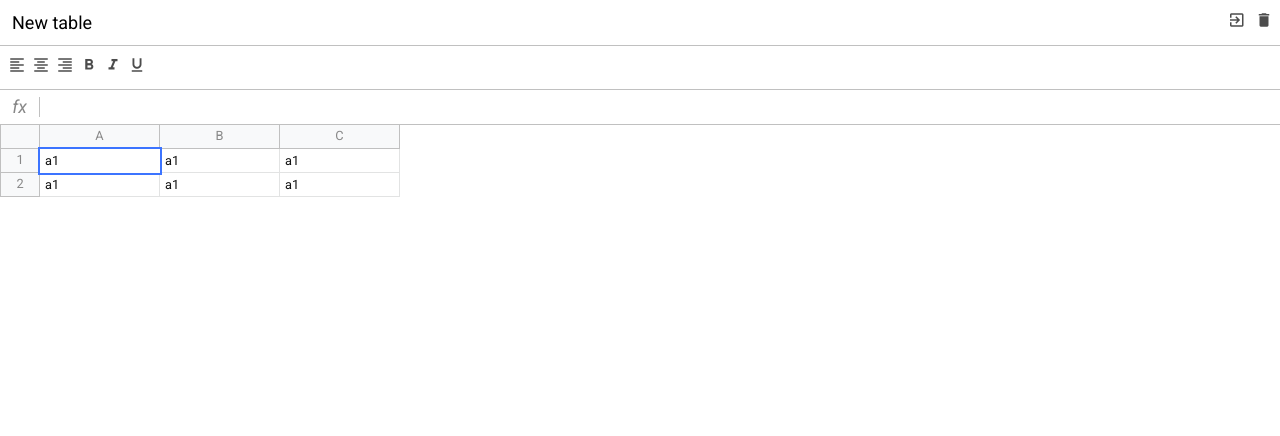
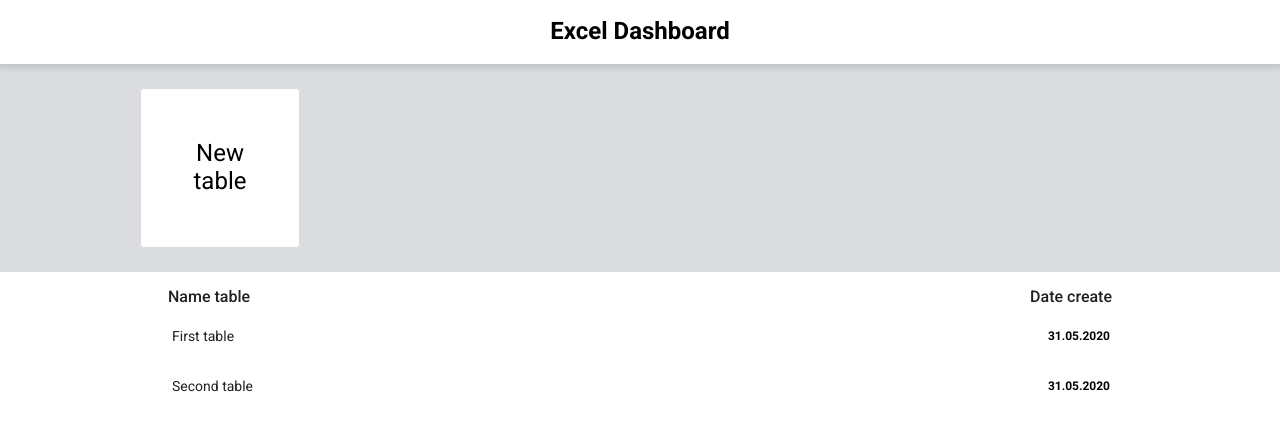
Before and after one commit to tanjuha/js_practice, a website built with webpack: page src/index.html in a window 1280 px wide. Built offline with nearby package versions, Linux system fonts and the light colour scheme.

Commit message:
+ dashboard style

```diff
--- a/src/index.html
+++ b/src/index.html
@@ -9,110 +9,36 @@
         rel="stylesheet">
 </head>
 <body>
-  <div id="app" class="container">
-    <div class="excel">
-      <div class="excel__header">
-        <input class="input" type="text" placeholder="New table" value="New table">
-        <div>
-          <div class="button">
-            <span class="material-icons">
-              exit_to_app
-            </span>
+  <div id="app">
+      <div class="db">
+          <div class="db__header">
+              <h1> Excel Dashboard</h1>
           </div>
-          <div class="button">
-            <span class="material-icons">
-              delete
-            </span>
-          </div>
-        </div>
-      </div>
-      <div class="excel__toolbar">
-        <div class="button">
-          <span class="material-icons">
-            format_align_left
-          </span>
-        </div>
-        <div class="button">
-          <span class="material-icons">
-            format_align_center
-          </span>
-        </div>
-        <div class="button">
-          <span class="material-icons">
-            format_align_right
-          </span>
-        </div>
-        <div class="button">
-          <span class="material-icons">
-            format_bold
-          </span>
-        </div>
-        <div class="button">
-          <span class="material-icons">
-            format_italic
-          </span>
-        </div>
-        <div class="button">
-          <span class="material-icons">
-            format_underlined
-          </span>
-        </div>
-      </div>
-      <div class="excel__formula">
-        <div class="info">fx</div>
-        <div class="input" contenteditable spellcheck="false"></div>
-      </div>
-      <div class="excel__table">
-          <div class="row">
-              <div class="row-info">
-
-              </div>
-              <div class="row-data">
-                  <div class="column">
-                      A
-                  </div>
-                  <div class="column">
-                      B
-                  </div>
-                  <div class="column">
-                      C
-                  </div>
+          <div class="db__new">
+              <div class="db__view">
+                  <a href="#" class="db__create">
+                      New <br> table
+                  </a>
               </div>
           </div>
-          <div class="row">
-              <div class="row-info">
-                  1
+          <div class="db__table db__view">
+              <div class="db__list-header">
+                  <span>Name table</span>
+                  <span>Date create</span>
               </div>
-              <div class="row-data">
-                  <div class="cell selected" contenteditable >
-                      a1
-                  </div>
-                  <div class="cell" contenteditable >
-                      a1
-                  </div>
-                  <div class="cell" contenteditable >
-                      a1
-                  </div>
-              </div>
-          </div>
-          <div class="row">
-              <div class="row-info">
-                  2
-              </div>
-              <div class="row-data">
-                  <div class="cell" contenteditable >
-                      a1
-                  </div>
-                  <div class="cell" contenteditable >
-                      a1
-                  </div>
-                  <div class="cell" contenteditable >
-                      a1
-                  </div>
-              </div>
+              <ul class="db__list">
+                  <li class="db__record">
+                      <a href="">First table</a>
+                      <strong>31.05.2020</strong>
+                  </li>
+                  <li class="db__record">
+                      <a href="">Second table</a>
+                      <strong>31.05.2020</strong>
+                  </li>
+              </ul>
           </div>
       </div>
-    </div>
+
   </div>
 </body>
 </html>
--- a/src/scss/_mixins.scss
+++ b/src/scss/_mixins.scss
@@ -1,4 +1,4 @@
-@mixin button ($color: green) {
+@mixin button($color: green) {
   height: 24px;
   min-width: 24px;
   padding: 3px;
@@ -19,5 +19,10 @@
     background: #eee;
     cursor: pointer;
   }
+}
 
+@mixin clear-list() {
+  list-style: none;
+  margin: 0;
+  padding: 0;
 }
--- a/src/scss/_variables.scss
+++ b/src/scss/_variables.scss
@@ -2,6 +2,7 @@ $header-height: 45px;
 $toolbar-height: 45px;
 $formula-height: 35px;
 $row-height: 24px;
+$db-dashboard-height: 64px;
 $info-cell-width: 40px;
 $cell-width: 120px;
 $border-color: #c0c0c0;
--- /dev/null
+++ b/src/scss/dashboard.scss
@@ -0,0 +1,93 @@
+@import 'variables';
+@import 'mixins';
+
+.db {
+
+  &__header {
+    position: fixed;
+    top: 0;
+    left: 0;
+    right: 0;
+    height: $db-dashboard-height;
+    display: flex;
+    align-items: center;
+    justify-content: center;
+    background: #fff;
+    box-shadow: 0 2px 5px 2px rgba(60,64,67,.15);
+    z-index: 1000;
+  }
+
+  &__new {
+    margin-top: $db-dashboard-height;
+    padding: 1.5rem;
+    background: #dadce0;
+  }
+
+  &__create {
+    width: 160px;
+    height: 160px;
+    background: #fff;
+    border-radius: 4px;
+    border: 1px solid #dadce0;
+    display: flex;
+    justify-content: center;
+    align-items: center;
+    font-size: 1.5rem;
+    text-decoration: none;
+    color: #000;
+    text-align: center;
+
+    &:hover {
+      cursor: pointer;
+      color: green;
+      border-color: green;
+    }
+  }
+
+  &__view {
+    max-width: 1000px;
+    margin: 0 auto;
+  }
+
+  &__table {
+    padding: 1rem;
+  }
+
+  &__list-header {
+    display: flex;
+    justify-content: space-between;
+    color: #202124;
+    font-weight: 500;
+    font-size: 16px;
+    margin-bottom: 10px;
+    padding: 0 12px;
+  }
+
+  &__list {
+    @include clear-list;
+  }
+
+  &__record {
+    display: flex;
+    justify-content: space-between;
+    align-items: center;
+    padding: 12px 14px 12px 16px;
+    margin-bottom: 10px;
+
+    &:hover {
+      background: #e6f4ea;
+      border-radius: 25px;
+    }
+
+    a {
+      text-decoration: none;
+      cursor: pointer;
+      color: #202124;
+      font-size: 14px;
+
+      &:hover {
+        text-decoration: underline;
+      }
+    }
+  }
+}
--- a/src/scss/index.scss
+++ b/src/scss/index.scss
@@ -1,12 +1,15 @@
 @import '~normalize.css';
 @import url('https://fonts.googleapis.com/css2?family=Roboto:ital,wght@0,300;0,400;0,500;0,700;1,300;1,400;1,500;1,700&display=swap');
+
+@import "variables";
+@import "mixins";
 
 @import "header";
 @import "toolbar";
 @import "formula";
 @import "table";
-@import "variables";
-@import "mixins";
+@import "dashboard";
+
 
 $main: rgb(72, 212, 177);
 
```
Also changed, not shown: src/assets/excel.html (added, +118 -0 lines).
